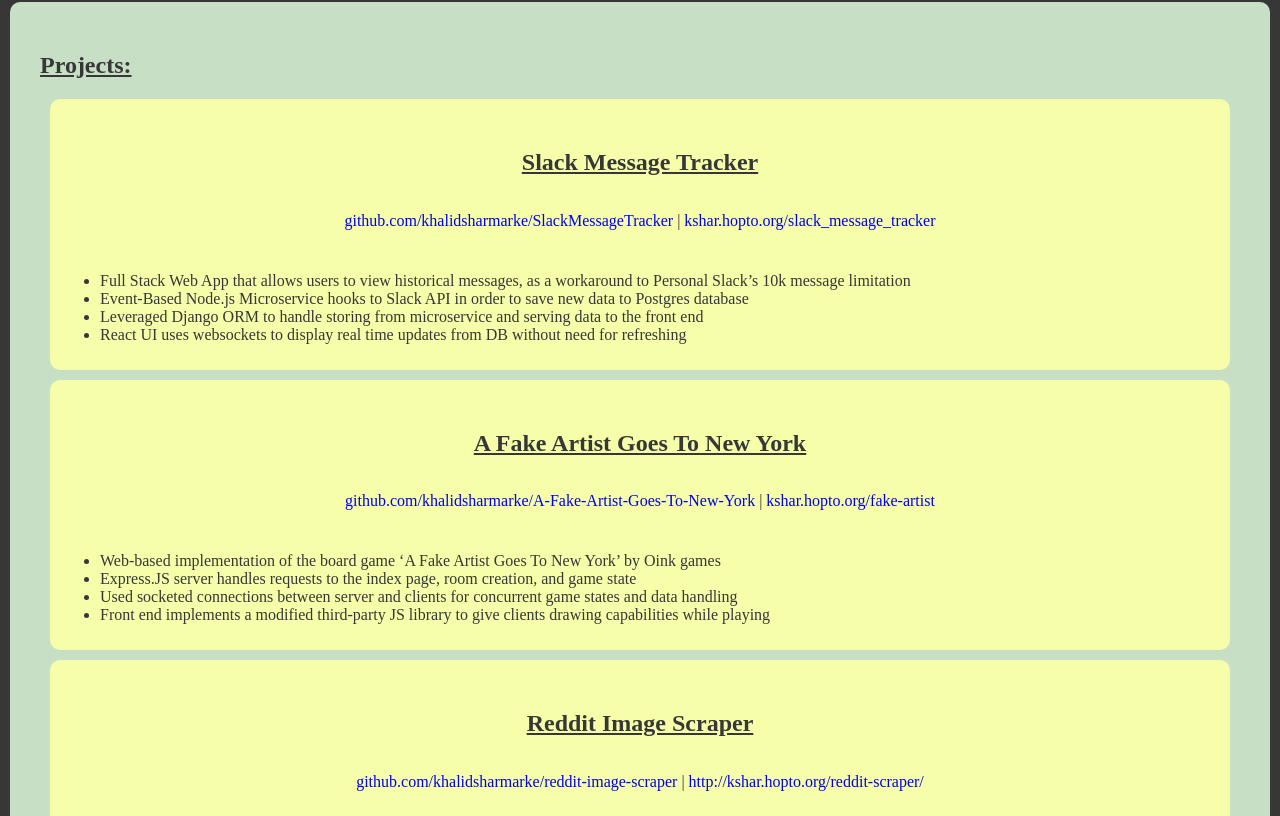
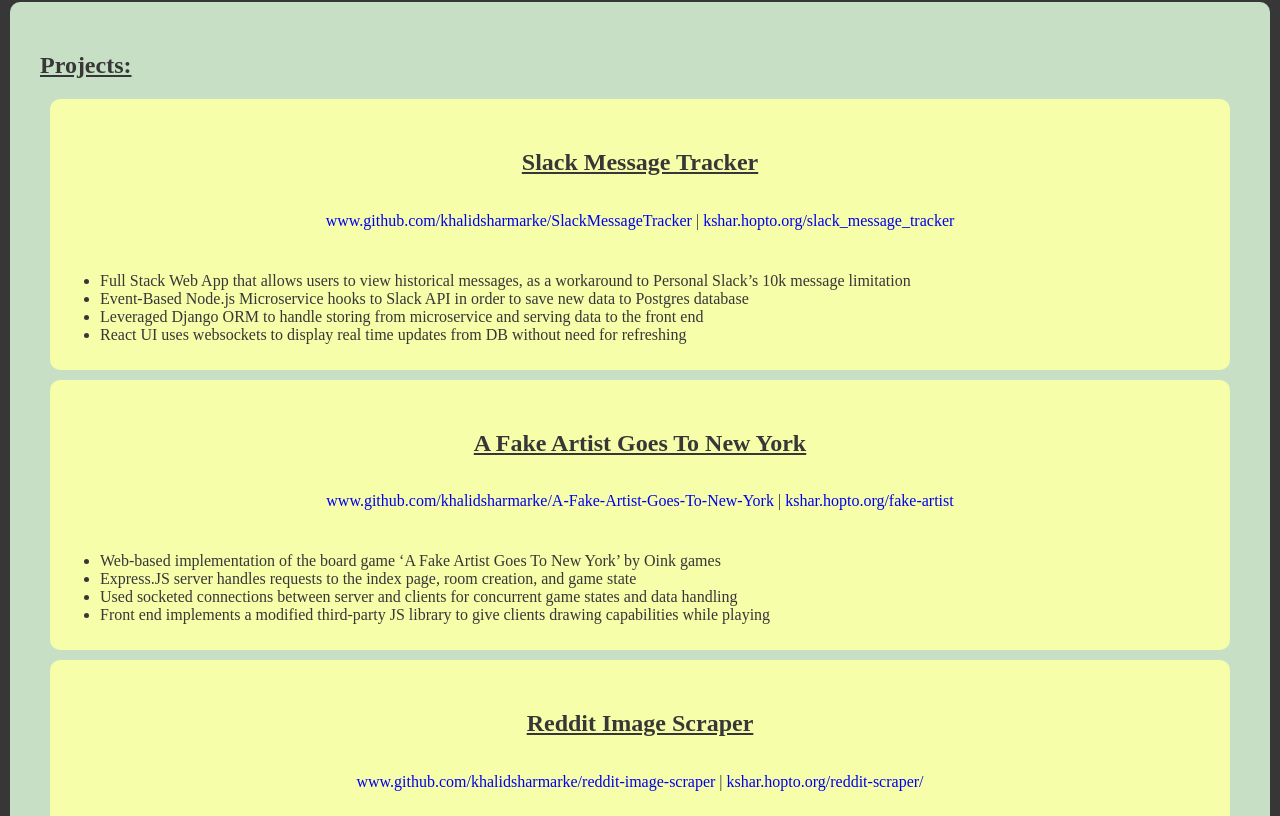
Before and after one commit to khalidsharmarke/personal-website, a website: page static/index.html in a window 1280 px wide. Shown: the part 136-952 px from the top of the page. Drawn offline with Linux system fonts and the light colour scheme.

Commit message:
standardized links to other pages

```diff
--- a/static/index.html
+++ b/static/index.html
@@ -82,7 +82,7 @@
                     <h2>Slack Message Tracker</h2>
                     <p class="c3">
                         <span class="c7">
-                            <a class="c1" href="https://github.com/khalidsharmarke/SlackMessageTracker">github.com/khalidsharmarke/SlackMessageTracker</a>
+                            <a class="c1" href="https://github.com/khalidsharmarke/SlackMessageTracker">www.github.com/khalidsharmarke/SlackMessageTracker</a>
                         </span>
                         <span class="c13"> | </span>
                         <span class="c7">
@@ -102,7 +102,7 @@
                     <h2>A Fake Artist Goes To New York</h2>
                     <p class="c3">
                         <span class="c7">
-                            <a class="c1" href="http://github.com/khalidsharmarke/A-Fake-Artist-Goes-To-New-York">github.com/khalidsharmarke/A-Fake-Artist-Goes-To-New-York</a>
+                            <a class="c1" href="http://github.com/khalidsharmarke/A-Fake-Artist-Goes-To-New-York">www.github.com/khalidsharmarke/A-Fake-Artist-Goes-To-New-York</a>
                         </span>
                         <span> | </span>
                         <span class="c7">
@@ -122,11 +122,11 @@
                     <h2>Reddit Image Scraper</h2>
                     <p class="c3">
                         <span class="c7">
-                            <a class="c1" href="https://github.com/khalidsharmarke/reddit-image-scraper">github.com/khalidsharmarke/reddit-image-scraper</a>
+                            <a class="c1" href="https://github.com/khalidsharmarke/reddit-image-scraper">www.github.com/khalidsharmarke/reddit-image-scraper</a>
                         </span>
                         <span class="c13"> | </span>
                         <span class="c7">
-                            <a class="c1" href="http://kshar.hopto.org/reddit-scraper/">http://kshar.hopto.org/reddit-scraper/</a>
+                            <a class="c1" href="http://kshar.hopto.org/reddit-scraper/">kshar.hopto.org/reddit-scraper/</a>
                         </span>
                     </p>
                 </div>
```
